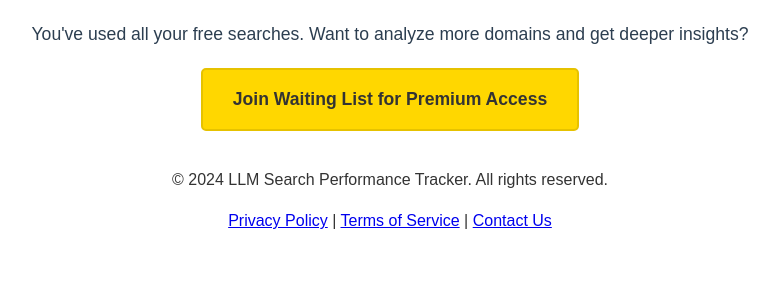
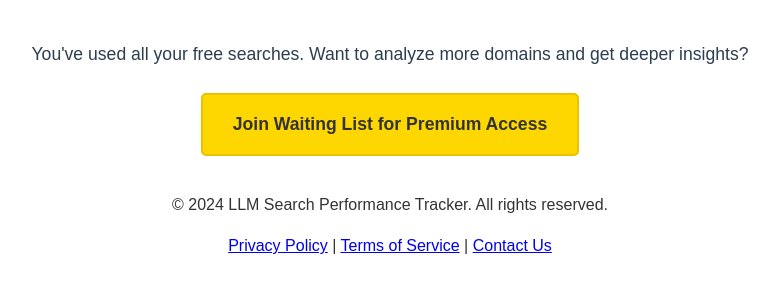
Before and after one commit to BenUsername/rank4ai, a Python web app: template templates/result.html in a window 1280 px wide. Shown: the part 473-766 px from the top of the page, without its empty margins (250-1029 px from the left). Run offline with Jinja, Linux system fonts and the light colour scheme; the template is opened without the code that fills it, so the values that code supplies are empty.

Commit message:
result button style

```diff
--- a/static/styles.css
+++ b/static/styles.css
@@ -84,8 +84,18 @@ th {
 
 .cta-container {
     display: flex;
-    justify-content: center;
+    flex-direction: column;
+    align-items: center;
     margin-top: 20px;
+    text-align: center;
+}
+
+.cta-container .cta-text {
+    margin-bottom: 15px;
+}
+
+.cta-container .cta-button {
+    margin-top: 10px;
 }
 
 .waiting-list-button {
--- a/templates/result.html
+++ b/templates/result.html
@@ -113,13 +113,13 @@
         </div>
 
         {% if searches_left > 0 %}
-            <p class="cta-text">You have {{ searches_left }} free searches left. Want to analyze more domains?</p>
             <div class="cta-container">
+                <p class="cta-text">You have {{ searches_left }} free searches left. Want to analyze more domains?</p>
                 <a href="{{ url_for('index') }}" class="cta-button">Analyze Another Domain</a>
             </div>
         {% else %}
-            <p class="cta-text">You've used all your free searches. Want to analyze more domains and get deeper insights?</p>
             <div class="cta-container">
+                <p class="cta-text">You've used all your free searches. Want to analyze more domains and get deeper insights?</p>
                 <a href="https://mv71z3xpmnl.typeform.com/to/bmN8bM2y" target="_blank" class="cta-button waiting-list-button">Join Waiting List for Premium Access</a>
             </div>
         {% endif %}
```
